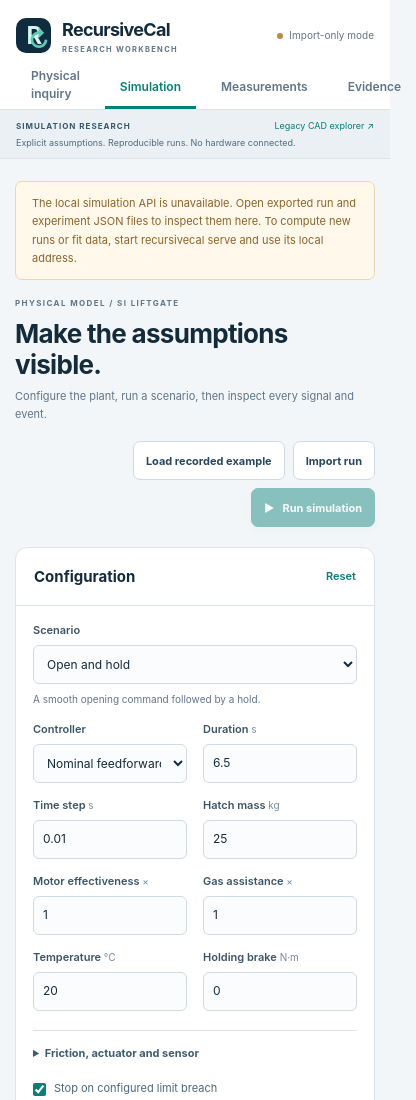
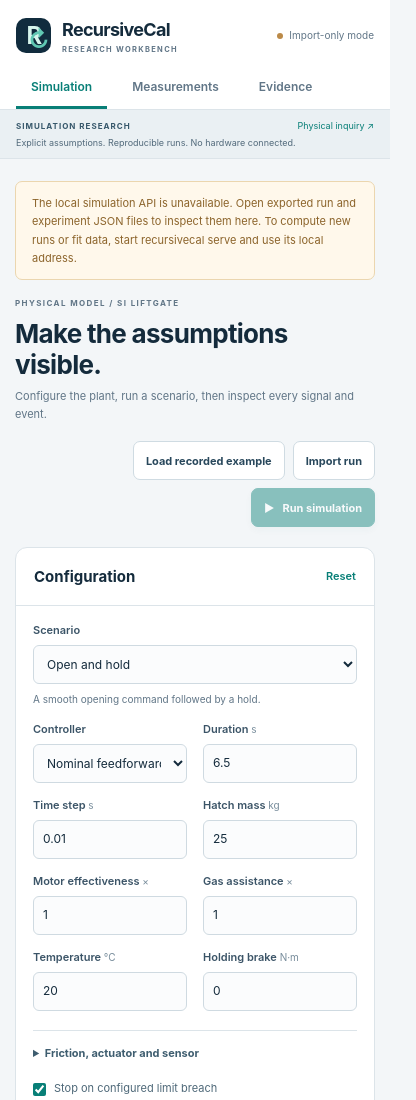
Before and after one commit to Venkat-RJ/RecursiveCal, a plain HTML site: page recursivecal_lab/web/index.html in a window 390 px wide. Shown: the top 1100 px of the page, 416 px wide, since content can reach past the window. Drawn offline with Linux system fonts and the light colour scheme; no server answers.

Commit message:
fix: keep the workbench navigation within mobile widths
Use the existing physical-workspace link slot and run the two browser
acceptance suites independently so failures retain evidence for both.

```diff
--- a/recursivecal_lab/web/index.html
+++ b/recursivecal_lab/web/index.html
@@ -16,14 +16,13 @@
 <header class="app-header">
   <a class="brand" href="#simulation" aria-label="RecursiveCal workbench home"><span class="brand-mark" aria-hidden="true">R<span>↻</span></span><span>RecursiveCal<small>RESEARCH WORKBENCH</small></span></a>
   <nav aria-label="Workspace" class="nav-tabs">
-    <a class="nav-button" href="inquiry.html">Physical inquiry</a>
     <button type="button" class="nav-button active" data-view="simulation" aria-current="page">Simulation</button>
     <button type="button" class="nav-button" data-view="measurements">Measurements</button>
     <button type="button" class="nav-button" data-view="evidence">Evidence</button>
   </nav>
   <div class="header-meta"><span id="serviceStatus" class="service-state"><i aria-hidden="true"></i>Connecting</span><a href="https://github.com/Venkat-RJ/RecursiveCal" target="_blank" rel="noopener noreferrer" class="source-link">Source ↗</a></div>
 </header>
-<div class="scope-line"><span class="scope-tag">SIMULATION RESEARCH</span><span>Explicit assumptions. Reproducible runs. No hardware connected.</span><a href="https://venkat-rj.github.io/recursivecal/" target="_blank" rel="noopener noreferrer">Legacy CAD explorer ↗</a></div>
+<div class="scope-line"><span class="scope-tag">SIMULATION RESEARCH</span><span>Explicit assumptions. Reproducible runs. No hardware connected.</span><a href="inquiry.html">Physical inquiry ↗</a></div>
 <main id="main" tabindex="-1">
   <div id="globalMessage" class="message" role="status" aria-live="polite" hidden></div>
   <section id="view-simulation" class="workspace-view">
```
Also changed, not shown: 1 other file.
